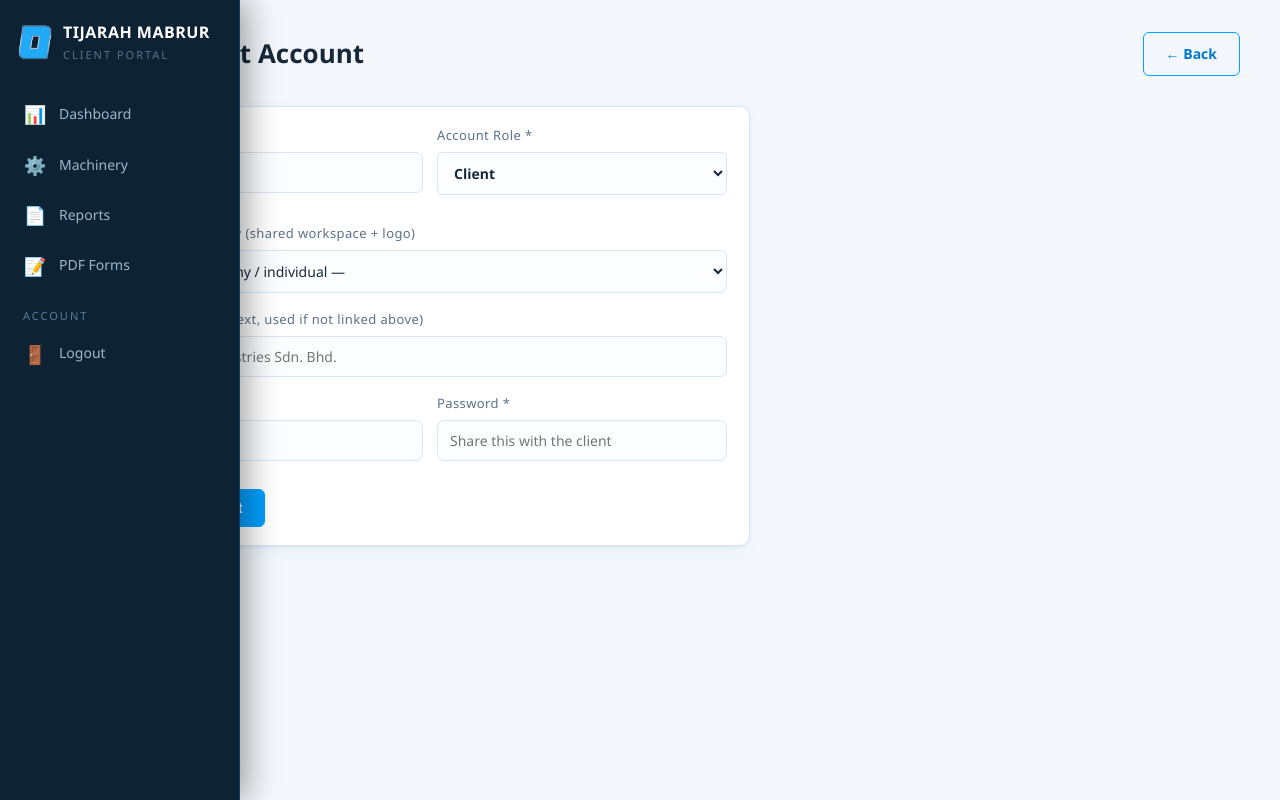
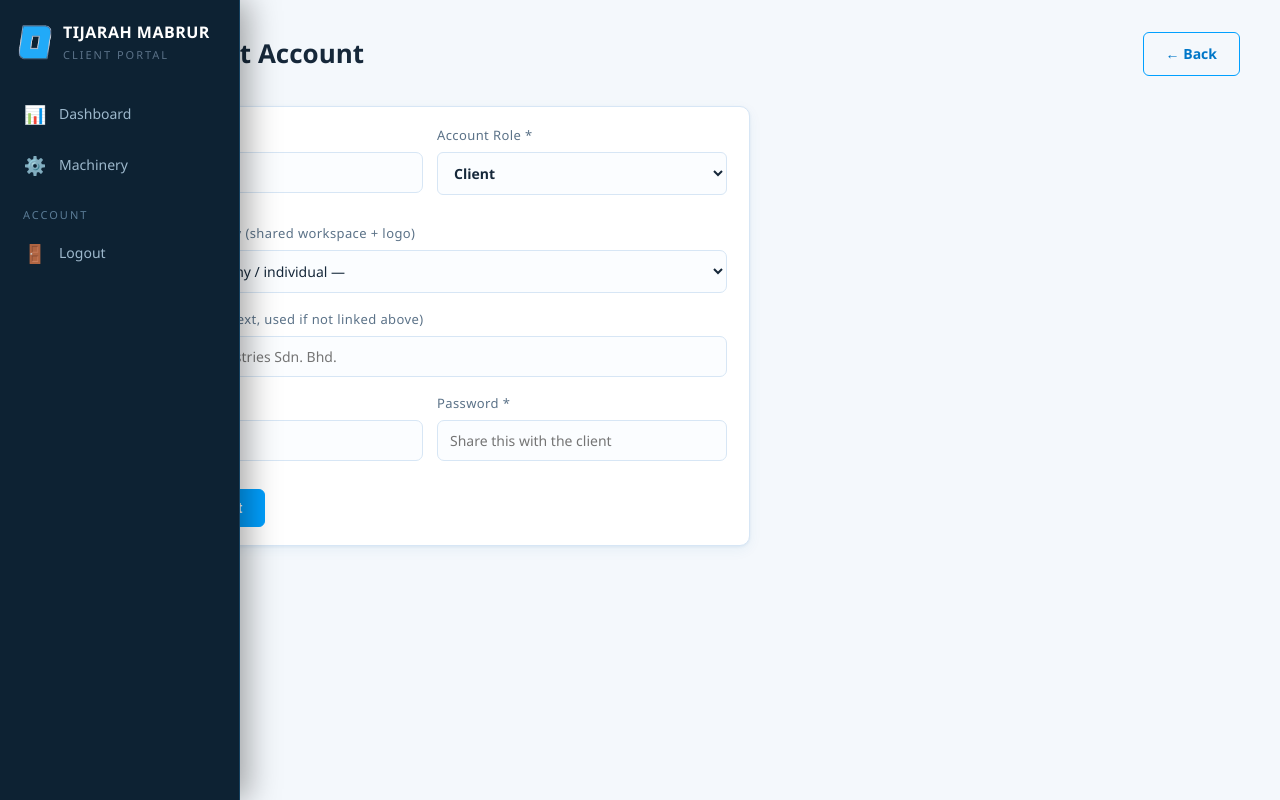
Before and after one commit to Iamatto01/TijarahMabrurLogo, a Python web app: template templates/portal/client_form.html in a window 1280 px wide. Run offline with Jinja, Linux system fonts and the light colour scheme; the template is opened without the code that fills it, so the values that code supplies are empty.

Commit message:
Remove confusing Reports and PDF Forms from sidebar

```diff
--- a/templates/portal/base_portal.html
+++ b/templates/portal/base_portal.html
@@ -41,8 +41,7 @@
             {% else %}
                 <a href="{{ url_for('dashboard') }}" class="{{ 'active' if request.endpoint == 'dashboard' }}"><span class="nav-icon">📊</span><span class="nav-text">Dashboard</span></a>
                 <a href="{{ url_for('machinery_list') }}" class="{{ 'active' if request.endpoint and request.endpoint.startswith('machinery') }}"><span class="nav-icon">⚙️</span><span class="nav-text">Machinery</span></a>
-                <a href="{{ url_for('reports_list') }}" class="{{ 'active' if request.endpoint and request.endpoint.startswith('report') }}"><span class="nav-icon">📄</span><span class="nav-text">Reports</span></a>
-                <a href="{{ url_for('pdf_list') }}" class="{{ 'active' if request.endpoint and request.endpoint.startswith('pdf') }}"><span class="nav-icon">📝</span><span class="nav-text">PDF Forms</span></a>
+
                 {% if user and user.role == 'admin' %}
                     <div class="group">Admin</div>
                     <a href="{{ url_for('companies_list') }}" class="{{ 'active' if request.endpoint and request.endpoint.startswith('compan') }}"><span class="nav-icon">🏢</span><span class="nav-text">Companies</span></a>
```
